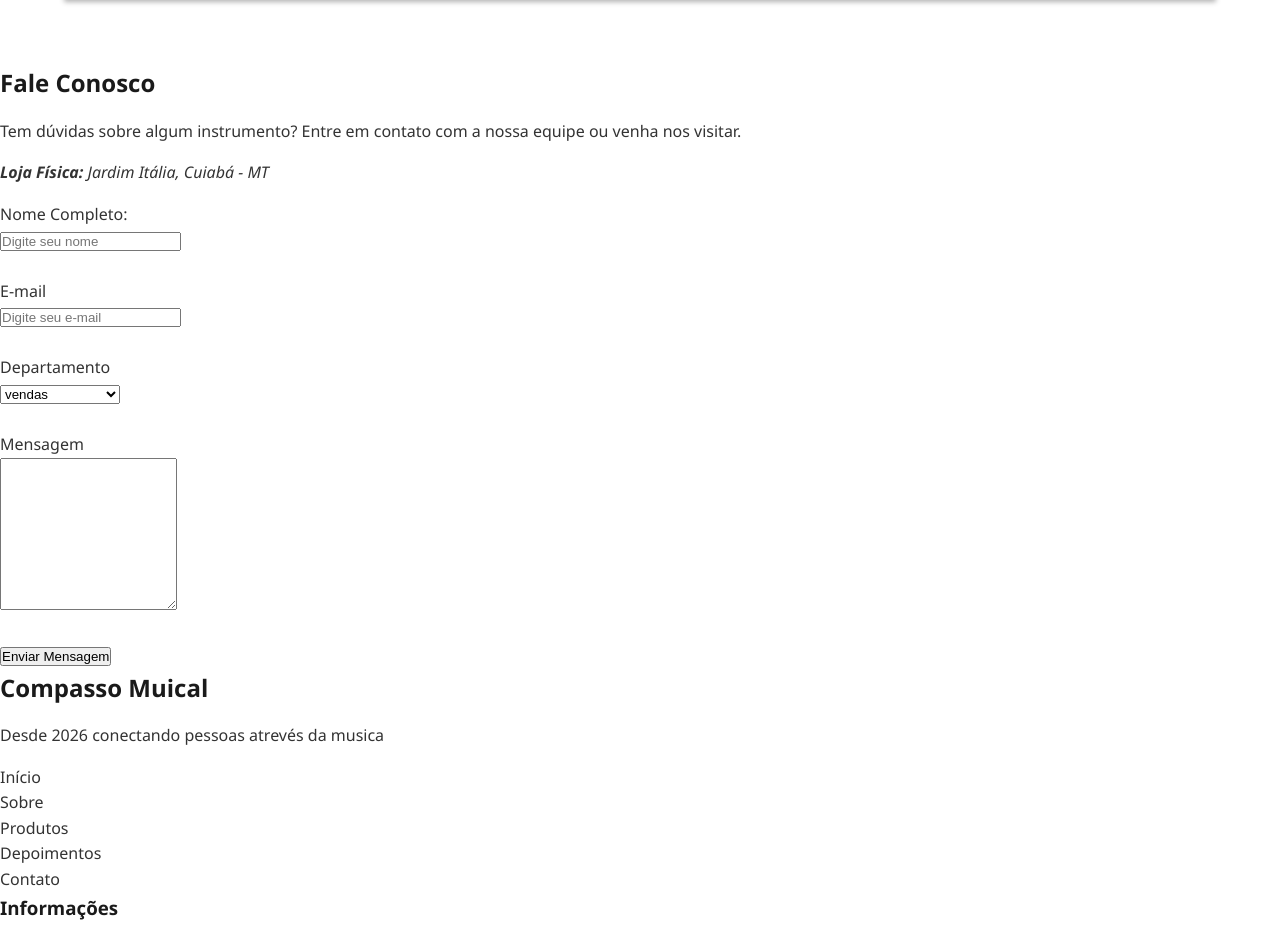
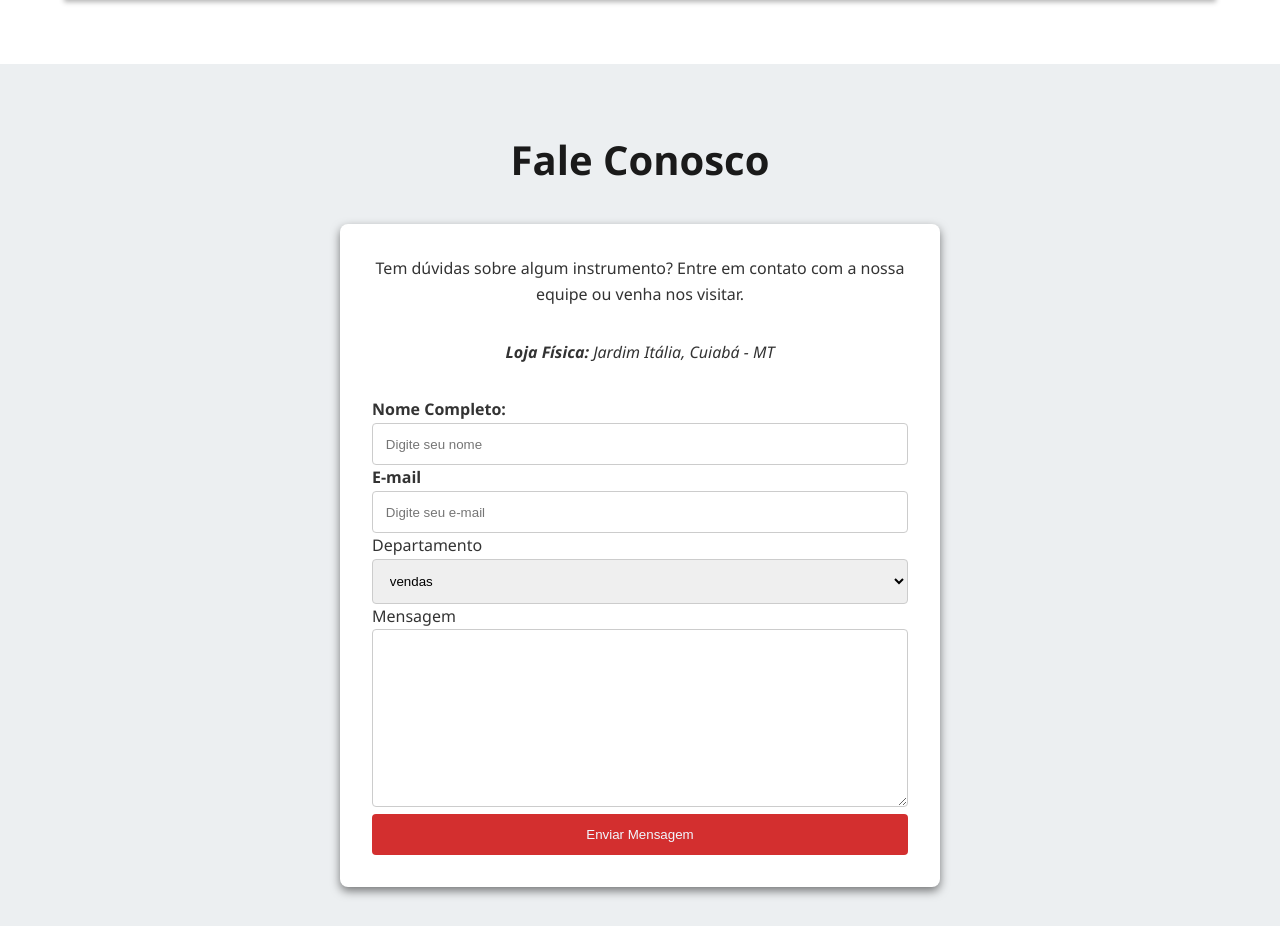
Before and after one commit to caleb-aragao/compasso-musical, a plain HTML site: page index.html in a window 1280 px wide. Shown: the part 2683-3609 px from the top of the page. Drawn offline with Linux system fonts and the light colour scheme.

Commit message:
concluido secao contato

```diff
--- a/index.html
+++ b/index.html
@@ -227,40 +227,42 @@
         </blockquote>
     </section>
     <!--Seção Contato-->
-    <section id="contato">
-        <h2>Fale Conosco</h2>
-        <p>
+    <section id="contato" class="container" style="background-color: #eceff1;">
+        <h2 class="tituloSecao">Fale Conosco</h2>
+        <div style="max-width: 600px; margin: 0 auto; background: #ffffff; padding: 2rem; border-radius: 8px; box-shadow: 0 4px 10px rgba(0, 0, 0, 0.5);">
+            <p style="text-align: center; margin-bottom: 2rem;">
                 Tem dúvidas sobre algum instrumento? Entre em contato com a nossa equipe ou venha nos visitar.
             </p>
-        <address>
+            <address style="text-align: center; margin-bottom: 2rem; font-size: normal;">
                 <p>
                     <strong>Loja Física: </strong>Jardim Itália, Cuiabá - MT
                 </p>
             </address>
             <form action="#">
-            <label for="nome">Nome Completo:</label>
+                <label for="nome" style="font-weight: bold;">Nome Completo:</label>
+
+                <input type="text" name="nome" id="nome" placeholder="Digite seu nome"required style="width: 100%; padding: 0.8rem; margin: 0.5 rem 0 1.5rem 0 ; border: 1px solid #cccccc; border-radius: 4px;">
+
+                <label for="email" style="font-weight: bold;">E-mail</label>
                 <br>
-            <input type="text" name="nome" id="nome" placeholder="Digite seu nome"required>
-            <br><br>
-            <label for="email">E-mail</label>
-            <br>
-            <input type="email" name="email" id="email" placeholder="Digite seu e-mail"required>
-            <br><br>
+                <input type="email" name="email" id="email" placeholder="Digite seu e-mail"required style="width: 100%; padding: 0.8rem; margin: 0.5 rem 0 1.5rem 0 ; border: 1px solid #cccccc; border-radius: 4px;">
+
                 <label for="departamento">Departamento</label>
                 <br>
-            <select name="departamento" id="departamento">
+                <select name="departamento" id="departamento" style="width: 100%; padding: 0.8rem; margin: 0.5 rem 0 1.5rem 0 ; border: 1px solid #cccccc; border-radius: 4px;">
                     <option value="vendas">vendas</option>
                     <option value="suporte">Suporte Técnico</option>
                     <option value="financeiro">Financeiro</option>
                     <option value="susgestão">Sugestões</option>
                 </select>
-            <br><br>
+
                 <label for="mensagem">Mensagem</label>
                 <br>
-            <textarea name="mensagem" id="mensagem" rows="10"></textarea>
-            <br><br>
-            <button type="submit">Enviar Mensagem</button>
+                <textarea name="mensagem" id="mensagem" rows="10" style="width: 100%; padding: 0.8rem; margin: 0.5 rem 0 1.5rem 0 ; border: 1px solid #cccccc; border-radius: 4px;"></textarea>
+
+                <button type="submit" class="botaoPrincipal" style="width: 100%; border: none; cursor: pointer;">Enviar Mensagem</button>
             </form>
+        </div>
     </section>
 </main>
 
```
Lines whose indentation alone changed are shown as unchanged.
